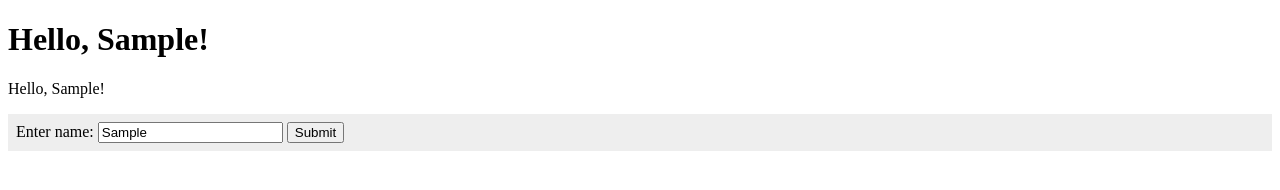
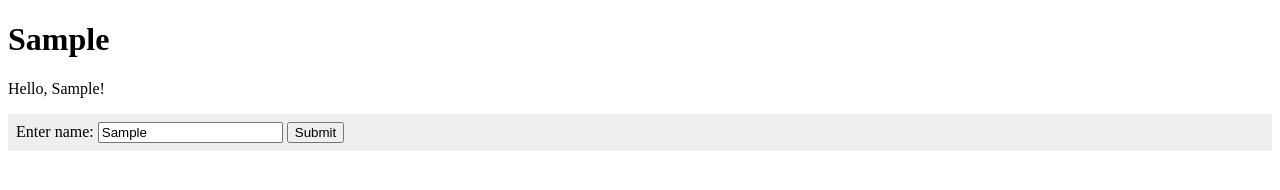
Before and after one commit to alilocko/ctec3905, a plain HTML site: page Lab 3/03/index.html in a window 1280 px wide. Both pictures are taken after typing "Sample" into the empty fields and a click on the input 315 px from the left and 132 px from the top of the page. Drawn offline with Linux system fonts and the light colour scheme.

Commit message:
lab 3 add

```diff
--- a/Lab 3/03/index.html
+++ b/Lab 3/03/index.html
@@ -13,8 +13,8 @@
 </head>
 <body>
 
-  <h1>Hello, <span id="my-name1">anonymous user</span>!</h1>
-  <p>Hello, <span id="my-name2">anonymous user</span>!</p>
+  <h1 id="my-headername">Hello!</h1>
+  <p>Hello, <span id="my-name">anonymous user</span>!</p>
 
   <form id="get-name" action="#" method="post">
     <label for="user-name">Enter name:</label>
--- a/Lab 3/03/js/greeting.js
+++ b/Lab 3/03/js/greeting.js
@@ -15,15 +15,15 @@
     declare all the variables using 'let'. These get a reference
     to the HTML elements we want by finding their ID
   */
-  let myName1 = document.getElementById("my-name1");
-  let myName2 = document.getElementById("my-name2");
+  let myHeaderName = document.getElementById("my-headername");
+  let myName = document.getElementById("my-name");
   let userName = document.getElementById("user-name");
   let getName = document.getElementById("get-name");
 
   // changes the 'innerHTML' (text) of the element
   function PerformGreeting() {
-    myName1.innerHTML = userName.value;
-    myName2.innerHTML = userName.value;
+    myHeaderName.innerHTML = userName.value;
+    myName.innerHTML = userName.value;
      /*
     Without setting the variables first, the above line would be really long:
       document.getElementById("my-name").innerHTML = document.getElementById("user-name").value;
@@ -48,8 +48,10 @@
   /*
     Uncomment the line below - see what happens when you click
     in the grey area outside the input "submit" button. Why?
+
+    The Form 'get-name' is an onlclick event
   */
 
-  // getName.addEventListener("click", PerformGreeting);
+  //getName.addEventListener("click", PerformGreeting);
 
 }());
```
